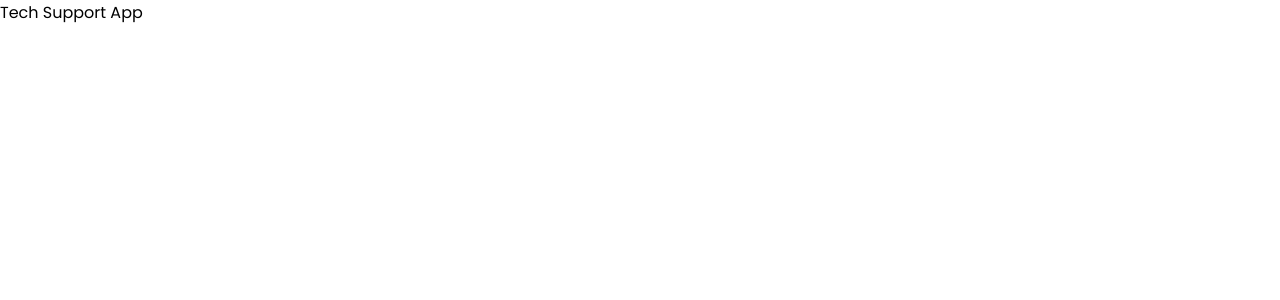
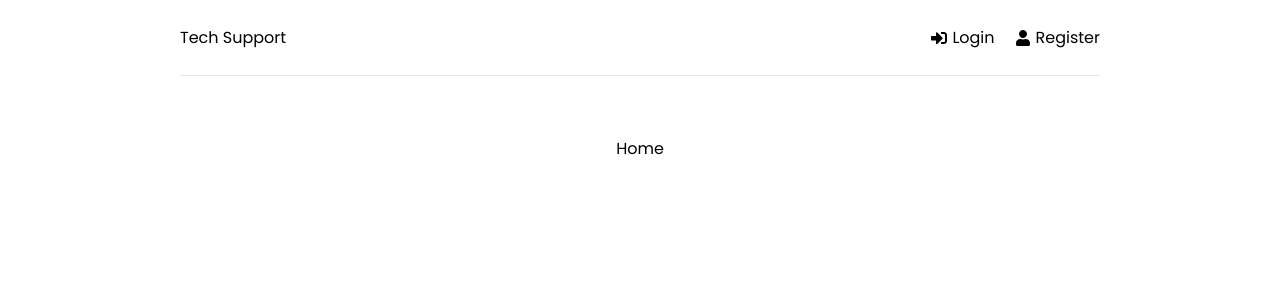
Before and after one commit to is3388/tech-support-app, a React (Create React App) app in the folder frontend/: page / in a window 1280 px wide. Shown: the top 300 px of the page. Built offline with nearby package versions, Linux system fonts and the light colour scheme.

Commit message:
Initial setup for Home, Login, Register page and routers in App.js. Also, created Header.jsx

```diff
--- a/frontend/src/App.js
+++ b/frontend/src/App.js
@@ -1,8 +1,23 @@
+import {BrowserRouter as Router, Routes, Route} from 'react-router-dom'
+import Home from './pages/Home.jsx'
+import Login from './pages/Login.jsx'
+import Register from './pages/Register.jsx'
+import Header from './components/Header.jsx'
+
 function App() {
   return (
-    <div className="App">
-      Tech Support App
-    </div>
+    <>
+    <Router>
+      <div className='container'>
+        <Header />
+        <Routes>
+          <Route path='/' element={<Home />} />
+          <Route path='/login' element={<Login />} />
+          <Route path='/register' element={<Register />} />
+        </Routes>
+      </div>
+    </Router>
+    </>
   )
 }
 
--- /dev/null
+++ b/frontend/src/components/Header.jsx
@@ -0,0 +1,29 @@
+import {FaSignInAlt, FaSignOutAlt, FaUser} from 'react-icons/fa'
+import {Link} from 'react-router-dom'
+
+function Header () {
+    return (
+        <header className='header'>
+            <div className='logo'>
+                <Link to ='/'>
+                    Tech Support
+                </Link>
+            </div>
+            <ul>
+                <li>
+                    <Link to='/login'>
+                        <FaSignInAlt />Login
+                    </Link>
+                </li>
+                <li>
+                    <Link to='/register'>
+                    <FaUser />Register
+                    </Link>
+                </li>
+            </ul>
+        </header>
+
+    )
+}
+
+export default Header
--- /dev/null
+++ b/frontend/src/pages/Home.jsx
@@ -0,0 +1,7 @@
+function Home () {
+    return (
+        <div>Home</div>
+    )
+}
+
+export default Home
--- /dev/null
+++ b/frontend/src/pages/Login.jsx
@@ -0,0 +1,7 @@
+function Login () {
+    return (
+        <div>Login</div>
+    )
+}
+
+export default Login
--- /dev/null
+++ b/frontend/src/pages/Register.jsx
@@ -0,0 +1,7 @@
+function Register () {
+    return (
+        <div>Register</div>
+    )
+}
+
+export default Register
```
